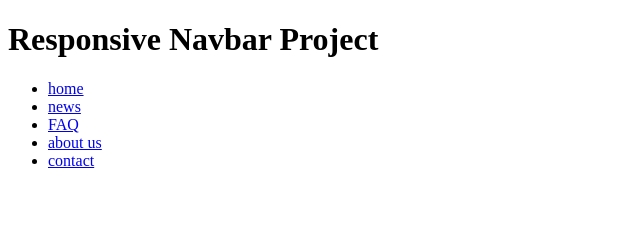
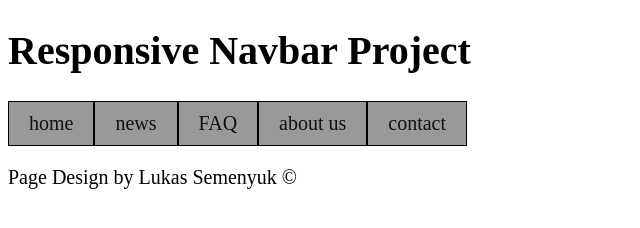
Before and after one commit to Lukasiku/Navbar-Project, a plain HTML site: page index.html in a window 1280 px wide. Shown: the whole page, without its empty margins (0-640 px from the left). Drawn offline with Linux system fonts and the light colour scheme.

Commit message:
continuing

```diff
--- a/index.html
+++ b/index.html
@@ -5,6 +5,7 @@
     <meta http-equiv="X-UA-Compatible" content="IE=edge">
     <meta name="viewport" content="width=device-width, initial-scale=1.0">
     <title>Responsive Navbar Project</title>
+    <link rel="stylesheet" href="styles.css">
 </head>
 <body>
     <header>
@@ -19,5 +20,11 @@
             </ul>
         </nav>
     </header>
+    <main>
+
+    </main>
+    <footer id="footer">
+        <p>Page Design by Lukas Semenyuk &copy;</p>
+    </footer>
 </body>
 </html>
--- /dev/null
+++ b/styles.css
@@ -0,0 +1,23 @@
+body {
+    font-size: 125%;
+}
+
+nav ul {
+    list-style-type: none;
+    margin: 0;
+    padding:0;
+    display: flex;
+}
+
+nav a {
+    text-decoration: none;
+    display: block;
+    padding: 0.5em 1em;
+    background-color: #999999;
+    color: #101010;
+    border: 1px solid black;
+}
+
+nav a:hover {
+    background-color: #f9f9f9;
+}
```
